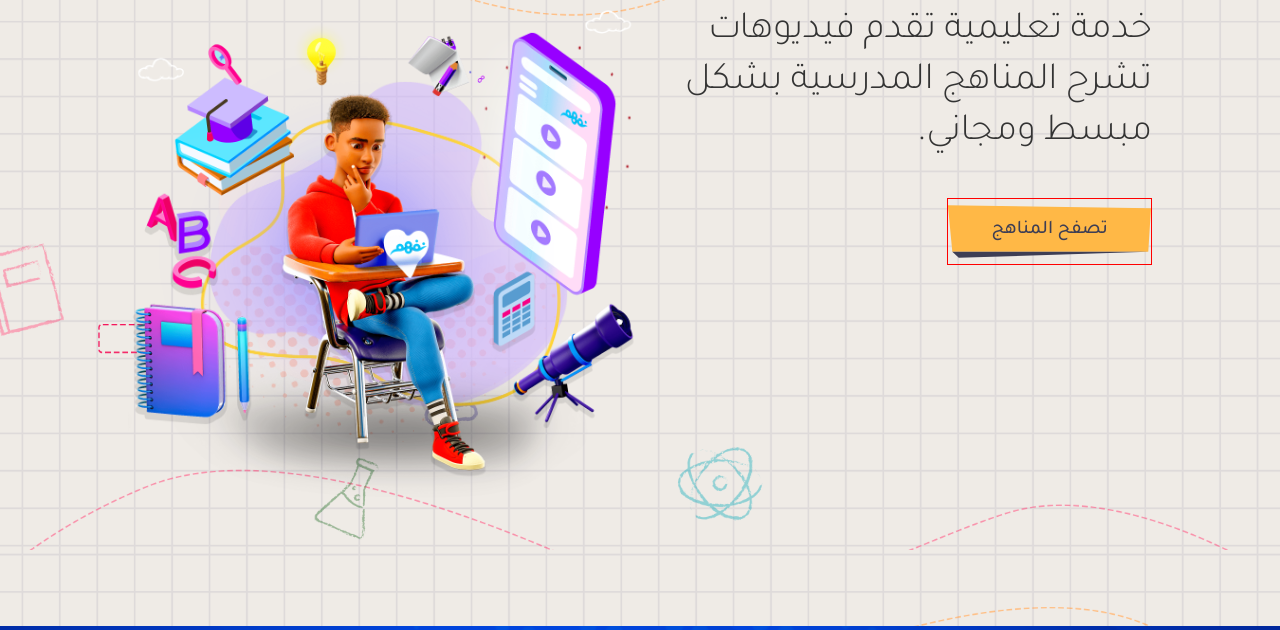
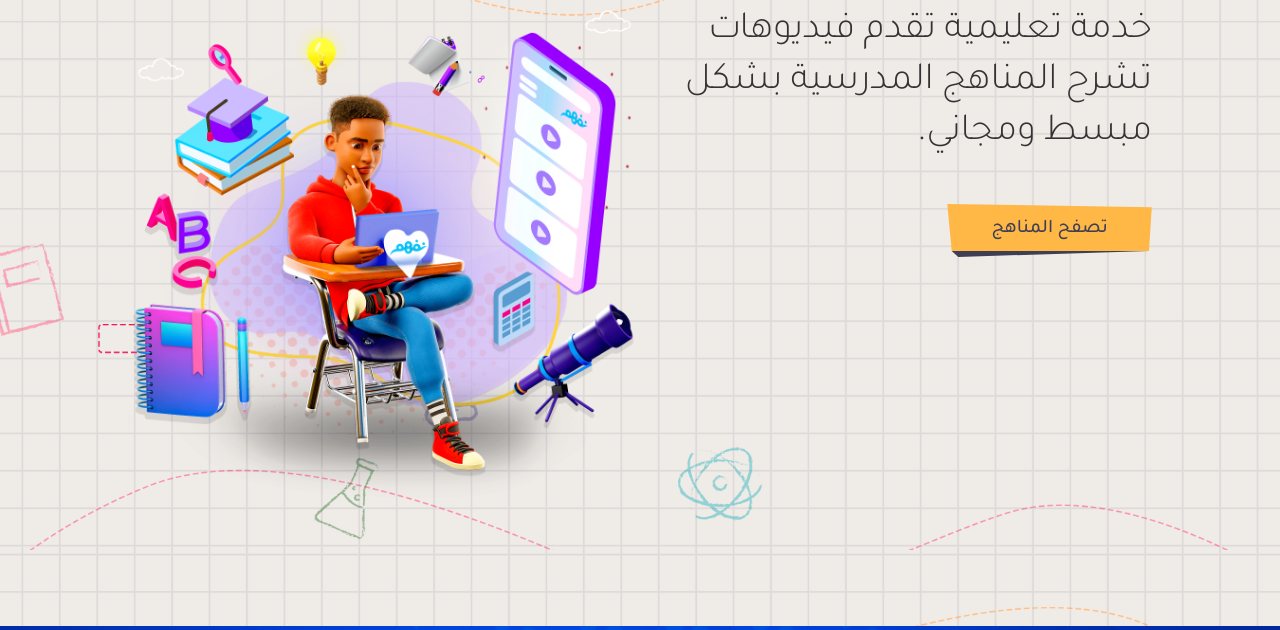
Before and after one commit to Eng-Yasmina/nafham, a plain HTML site: page index.html in a window 1280 px wide. Shown: the part 170-800 px from the top of the page. Drawn offline with nearby package versions, Linux system fonts and the light colour scheme.

Commit message:
Created the main project structure"

```diff
--- a/css/style.css
+++ b/css/style.css
@@ -64,7 +64,7 @@ h4{font-size: 2rem; font-weight: 350;}
 h5{font-size: 1.4rem; font-weight: 500;}
 h1,h2,h3,h4,h5{line-height: 1.2;}
 
-.btn{background:url(../images/botton.svg) no-repeat; background-size: contain; background-position: center; width: 16vw; cursor: pointer;transition: var(--transition);color: var(--color-bbyblack); border: 1px solid red;
+.btn{background:url(../images/botton.svg) no-repeat; background-size: contain; background-position: center; width: 16vw; cursor: pointer;transition: var(--transition);color: var(--color-bbyblack);
 }
 .btn:hover{background:url(../images/botton\ -\ Copy.svg) no-repeat; color: var(--color-warning);background-position-y: 2vh;}
 
@@ -137,7 +137,7 @@ header button {display: none;}
 
 .section__right a{text-align: center;}
 
-.btn:hover{color: var(--color-success);}
+.btn:hover{color: #06a7d2;}
 
 
 
```
